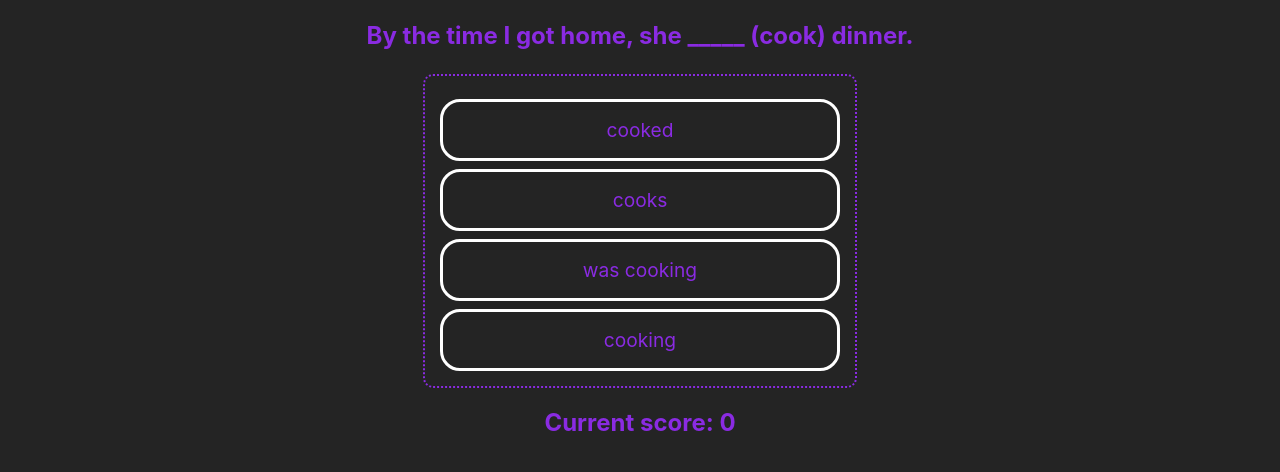
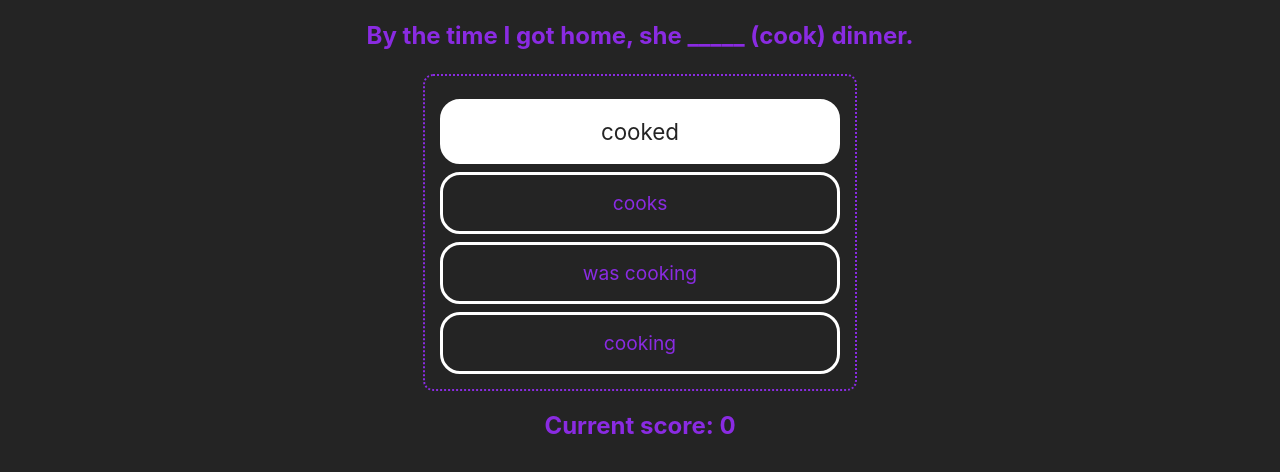
Before and after one commit to Laurentiu222/Licenta, a React app in the folder tonguetwister/: page /Advance in a window 1280 px wide. In both pictures the pointer is over the item "cooked". Shown: the part 194-666 px from the top of the page. Built offline with nearby package versions, Linux system fonts and the light colour scheme.

Commit message:
Levels Css Done

```diff
--- a/tonguetwister/src/components/Quizz/Questions.css
+++ b/tonguetwister/src/components/Quizz/Questions.css
@@ -48,6 +48,13 @@ body {
   font-size: 1.2rem;
   margin-top: 8px;
   text-align: center;
+  cursor: pointer;
+}
+
+.quizz-item:hover{
+  background-color: white;
+  color:#242424;
+  font-size: 1.4rem;
 }
 
 .final-results {
```
